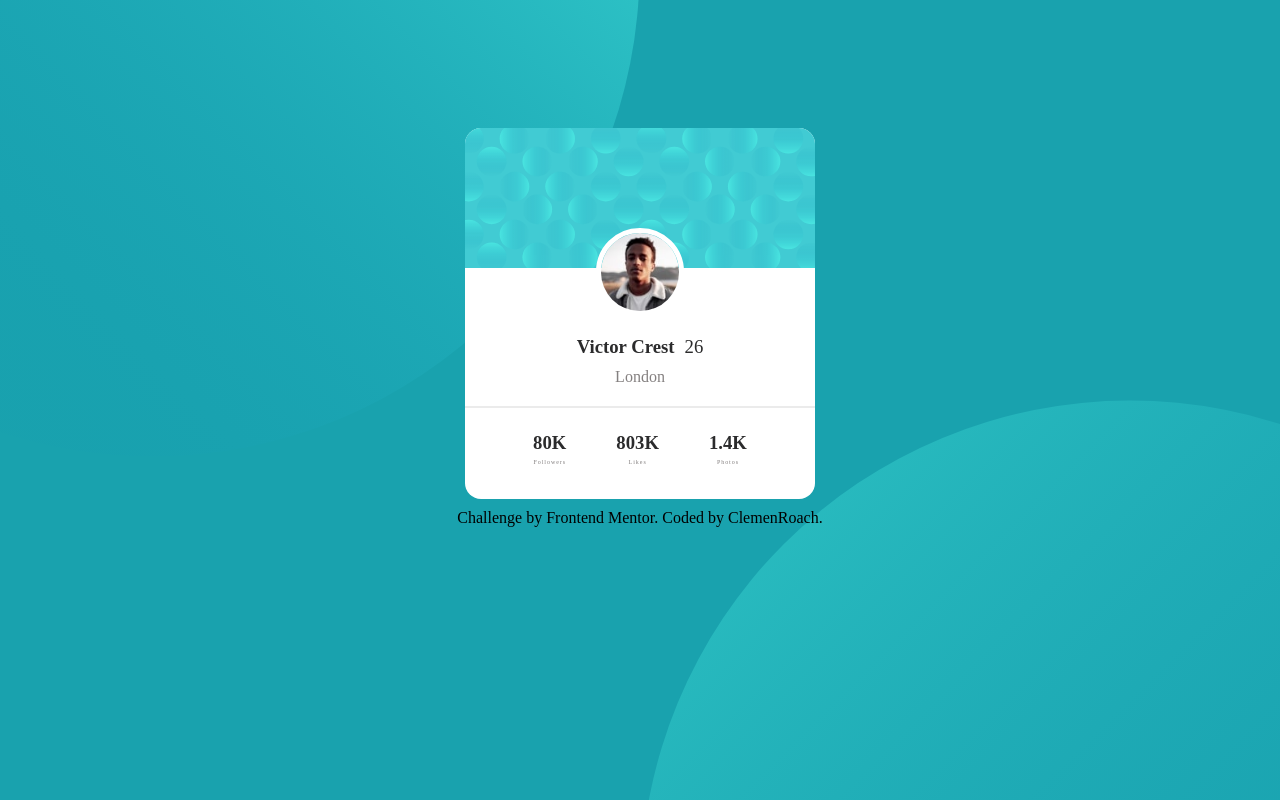
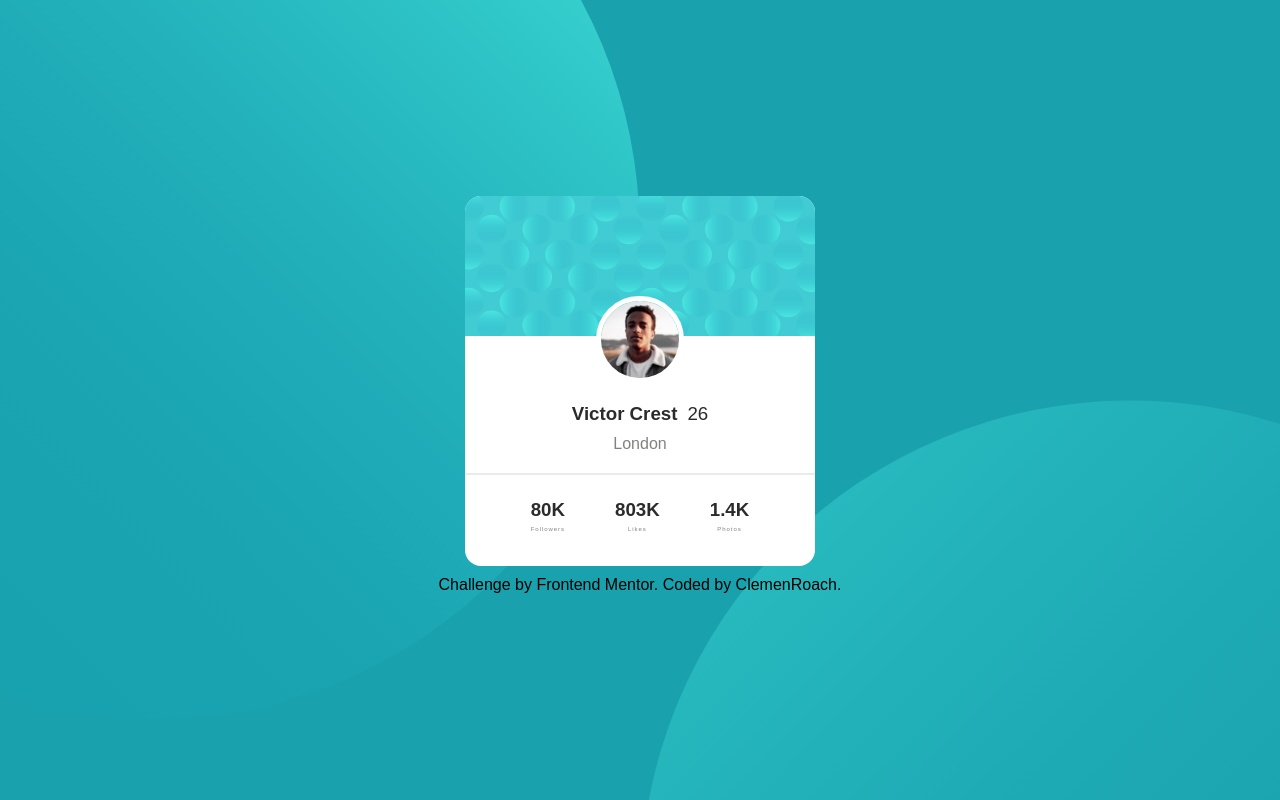
Before and after one commit to clemenRoach/profile-card-component-main, a plain HTML site: page index.html in a window 1280 px wide. Drawn offline with Linux system fonts and the light colour scheme.

Commit message:
Second commit

```diff
--- a/styles.css
+++ b/styles.css
@@ -8,6 +8,8 @@
   margin: 0;
 }
 
+@import url("https://fonts.googleapis.com/css2?family=Kumbh+Sans:wght@400;700&display=swap");
+
 img {
   display: block;
 }
@@ -15,7 +17,6 @@ img {
 h3,
 p {
   overflow-wrap: break-word;
-
 }
 
 h3 {
@@ -28,22 +29,24 @@ p {
 }
 
 body {
+  min-height: 100vh;
   display: flex;
   flex-flow: column wrap;
   align-items: center;
+  justify-content: center;
   text-align: center;
+  font-family: "Kumbh Sans", sans-serif;
   background-color: hsl(185, 75%, 39%);
-    background-image: url(./images/bg-pattern-top.svg), url(./images/bg-pattern-bottom.svg);
+  background-image: url(./images/bg-pattern-top.svg),
+    url(./images/bg-pattern-bottom.svg);
   background-repeat: no-repeat, no-repeat;
   background-position: right 50vw bottom 10vh, left 50vw top 50vh;
 }
 
 .container {
-    margin-top: 10%;
   display: flex;
   flex-flow: column wrap;
   align-items: center;
-    justify-content: center;
   background-color: white;
   border-radius: 1em;
   overflow: hidden;
@@ -82,13 +85,13 @@ body {
   margin: 10px 0;
   padding: 1.5em 0;
   width: 100%;
-    border-top: 2px solid rgba(0, 0, 0, 0.077)
+  border-top: 2px solid rgba(0, 0, 0, 0.077);
 }
 
 .social-content .sec p {
-    font-size: .2em;
+  font-size: 0.2em;
   font-weight: lighter;
-    letter-spacing: .3em;
+  letter-spacing: 0.3em;
   margin-top: 5px;
 }
 
```
Lines whose indentation alone changed are shown as unchanged.
